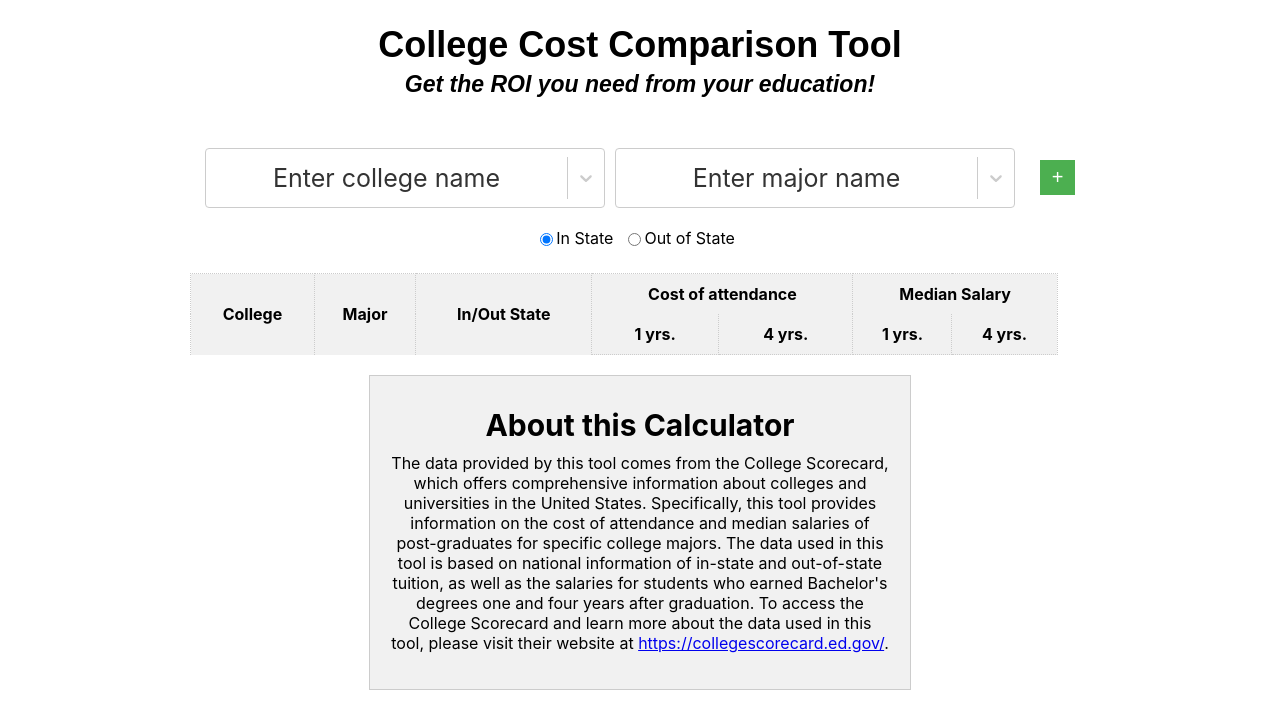
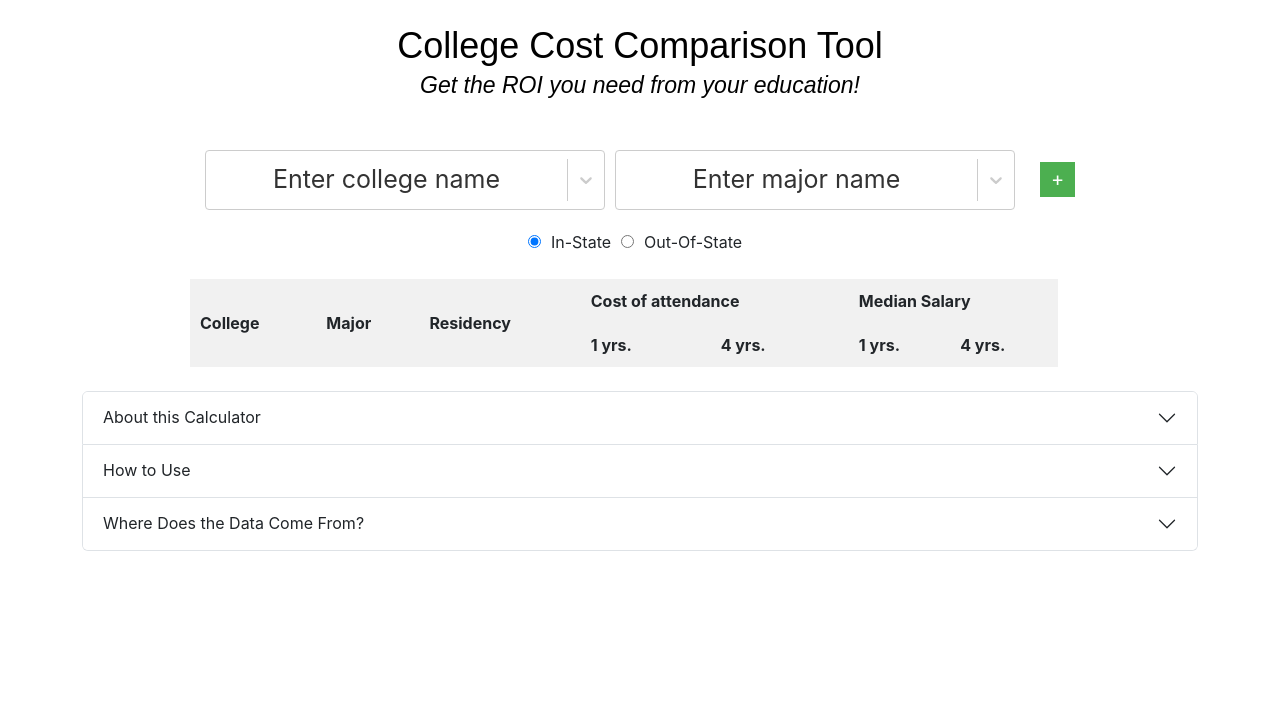
Before and after one commit to connorsaunders/college-comparer, a React (Create React App) app: page / in a window 1280 px wide. Shown: the top 728 px of the page. Built offline with nearby package versions, Linux system fonts and the light colour scheme.

Commit message:
created aboutCalc component and edited CSS imports

```diff
--- a/package.json
+++ b/package.json
@@ -6,7 +6,9 @@
     "@testing-library/jest-dom": "^5.16.5",
     "@testing-library/react": "^13.4.0",
     "@testing-library/user-event": "^13.5.0",
+    "bootstrap": "^5.2.3",
     "react": "^18.2.0",
+    "react-bootstrap": "^2.7.4",
     "react-dom": "^18.2.0",
     "react-scripts": "5.0.1",
     "react-select": "^5.7.2",
--- a/src/App.js
+++ b/src/App.js
@@ -1,9 +1,18 @@
 import React, { useState } from "react";
-import InputTable from "./components/InputTable";
+
 import { tuitionQuery } from './apiqueries/TuitionAPICall';
 import { salariesQuery } from './apiqueries/SalaryAPICall';
 import { School_2_Codes_Dict } from "./data/School_to_Code";
 import { Major_2_CIPCode } from "./data/Major_to_CIPCode";
+
+import InputTable from "./components/InputTable";
+import AboutCalculator from "./components/AboutCalculator";
+
+//Import bootstrap
+import 'bootstrap/dist/css/bootstrap.min.css';
+
+import './css/InputTable.css';
+
 
 function App() {
   const [input1, setInput1] = useState("");
@@ -23,6 +32,7 @@ function App() {
   };
 
   return (
+    //Input table component
     <div>
       <InputTable
       input1={input1}
@@ -35,6 +45,8 @@ function App() {
       setTuitionState={setTuitionState}
       setTableData={setTableData} // add this prop
       />
+      <br />
+      <AboutCalculator />
     </div>
   );
 }
--- /dev/null
+++ b/src/components/AboutCalculator.js
@@ -0,0 +1,47 @@
+// import react bootstrap components
+import { Accordion, Card, Container } from 'react-bootstrap';
+//import css
+import '../css/AboutCalculator.css';
+
+function AboutCalculator() {
+    return (
+      <Container className="mx-auto custom-container">
+        <Accordion className="custom-accordion">
+          <Accordion.Item eventKey="0">
+            <Accordion.Header>
+              About this Calculator
+            </Accordion.Header>
+            <Accordion.Body>
+              <Card>
+                <Card.Body>
+                  This calculator allows you to compare the cost of attending different colleges and universities in the United States. Specifically, this tool provides information on the cost of attendance and the median salaries for students who earned Bachelor's degrees one and four years after graduation.
+                </Card.Body>
+              </Card>
+            </Accordion.Body>
+          </Accordion.Item>
+          <Accordion.Item eventKey="1">
+            <Accordion.Header>How to Use</Accordion.Header>
+            <Accordion.Body>
+              <Card>
+                <Card.Body>
+                  To use this calculator, enter a college or university as well as a major you are interested in studying. Then, add your entry to the table to see how its cost of attendance and median salary compare to other school and major combinations.
+                </Card.Body>
+              </Card>
+            </Accordion.Body>
+          </Accordion.Item>
+          <Accordion.Item eventKey="2">
+            <Accordion.Header>Where Does the Data Come From?</Accordion.Header>
+            <Accordion.Body>
+              <Card>
+                <Card.Body>
+                  The data provided by this tool comes from the College Scorecard, which offers comprehensive information about colleges and universities in the United States. To access the College Scorecard and learn more about the data used in this tool, please visit their website at <a href="https://collegescorecard.ed.gov/">https://collegescorecard.ed.gov/</a>.
+                </Card.Body>
+              </Card>
+            </Accordion.Body>
+          </Accordion.Item>
+        </Accordion>
+      </Container>
+    );
+  }
+
+export default AboutCalculator;
--- a/src/components/InputTable.js
+++ b/src/components/InputTable.js
@@ -8,6 +8,8 @@ import { CSSTransition, TransitionGroup } from 'react-transition-group';
 import '../css/RedDeleteButton.css';
 import '../css/InputTable.css';
 import '../css/SalaryCells.css';
+import '../css/Header.css';
+
 
 //import getClassSalary utility function
 import { getClassForSalary1Year } from '../utils/utils';
@@ -32,9 +34,9 @@ function InputTable(props) {
   }
 
   return (
-    <div>
     <div className="input-table-container">
       <div className="input-table-container">
+        <br />
         <h1 className="my-header">College Cost Comparison Tool</h1>
         <h2 className="my-subheader"><em>Get the ROI you need from your education!</em></h2>
         <SearchItems input1={input1} setInput1={setInput1} input2={input2} setInput2={setInput2} handleSubmit={handleSubmit} tuitionState={tuitionState} setTuitionState={setTuitionState} />
@@ -43,7 +45,7 @@ function InputTable(props) {
             <tr>
               <th rowSpan="2">College</th>
               <th rowSpan="2">Major</th>
-                <th rowSpan="2">In/Out State</th>
+              <th rowSpan="2">Residency</th>
               <th colSpan="2">Cost of attendance</th>
               <th colSpan="2">Median Salary</th>
               <th></th> {/* Add an additional column for the delete button */}
@@ -75,25 +77,8 @@ function InputTable(props) {
                 </CSSTransition>
               ))}
             </TransitionGroup>
-
           </tbody>
         </table>
-        </div>
-        <div className="text-container">
-          <h3 style={{ fontSize: '30px' }}>About this Calculator</h3>
-          <p>
-            The data provided by this tool comes from the College Scorecard,
-            which offers comprehensive information about colleges and universities
-            in the United States. Specifically, this tool provides information
-            on the cost of attendance and median salaries of post-graduates
-            for specific college majors. The data used in this tool is based
-            on national information of in-state and out-of-state tuition,
-            as well as the salaries for students who earned Bachelor's degrees
-            one and four years after graduation. To access the College Scorecard
-            and learn more about the data used in this tool, please visit their
-            website at <a href="https://collegescorecard.ed.gov/">https://collegescorecard.ed.gov/</a>.
-          </p>
-        </div>
       </div>
     </div>
   );
--- a/src/components/SearchItems.js
+++ b/src/components/SearchItems.js
@@ -2,6 +2,11 @@ import React from 'react';
 import Select from 'react-select';
 import colleges from '../data/colleges';
 import majors from '../data/majors';
+
+//import css
+import '../css/RadioButtons.css';
+import '../css/InputBoxes.css';
+import '../css/GreenSubmitButton.css';
 
 function SearchItems(props) {
   const {setInput1, setInput2, handleSubmit, tuitionState, setTuitionState } = props;
@@ -42,14 +47,10 @@ function SearchItems(props) {
         <button type="submit">+</button>
       </div>
       <div className="radio-buttons">
-        <label>
-          <input type="radio" value="In State" checked={tuitionState === "In State"} onChange={() => setTuitionState("In State")} />
-          In State
-        </label>
-        <label>
-          <input type="radio" value="Out of State" checked={tuitionState === "Out of State"} onChange={() => setTuitionState("Out of State")} />
-          Out of State
-        </label>
+        <input type="radio" id="In-State" value="In State" checked={tuitionState === "In State"} onChange={() => setTuitionState("In State")} />
+        <label htmlFor="In-State" className="radio-label">In-State</label>
+        <input type="radio" id="Out-Of-State" value="Out of State" checked={tuitionState === "Out of State"} onChange={() => setTuitionState("Out of State")} />
+        <label htmlFor="Out-Of-State" className="radio-label">Out-Of-State</label>
       </div>
     </form>
   );
--- /dev/null
+++ b/src/css/AboutCalculator.css
@@ -0,0 +1,7 @@
+.custom-accordion {
+  text-align: justify;
+}
+
+.custom-container {
+  text-align: center;
+}
--- a/src/css/AboutThisCalc.css
+++ /dev/null
@@ -1,26 +0,0 @@
-/*//////////////////////////////////////////////
-/                 Text Blurb
-///////////////////////////////////////////////*/
-
-.input-table-container {
-    margin-bottom: 20px;
-  }
-  .text-container h3 {
-    margin-bottom: 5px;
-  }
-
-  .text-container p {
-    margin-top: 10px;
-  }
-
-  .text-container {
-    background-color: #f1f1f1;
-    border: 1px solid #ccc;
-    padding: 1px 20px;
-    margin-left: auto;
-    margin-right: auto;
-    text-align: center;
-    max-width: 500px;
-    padding-bottom: 20px; /* add this line to adjust the padding at the bottom */
-
-  }
--- a/src/css/App.css
+++ b/src/css/Index.css
@@ -1,5 +1,5 @@
 /*//////////////////////////////////////////////
-/            Index CSS (Do not delete)
+/            App CSS
 ///////////////////////////////////////////////*/
 
 body {
--- /dev/null
+++ b/src/css/RadioButtons.css
@@ -0,0 +1,3 @@
+.radio-label {
+    margin-left: 10px;
+}
```
Also changed, not shown: src/index.js (+1 -6 lines), 1 other file (tests, documents, lock files or other folders). Lines whose indentation alone changed are shown as unchanged.
